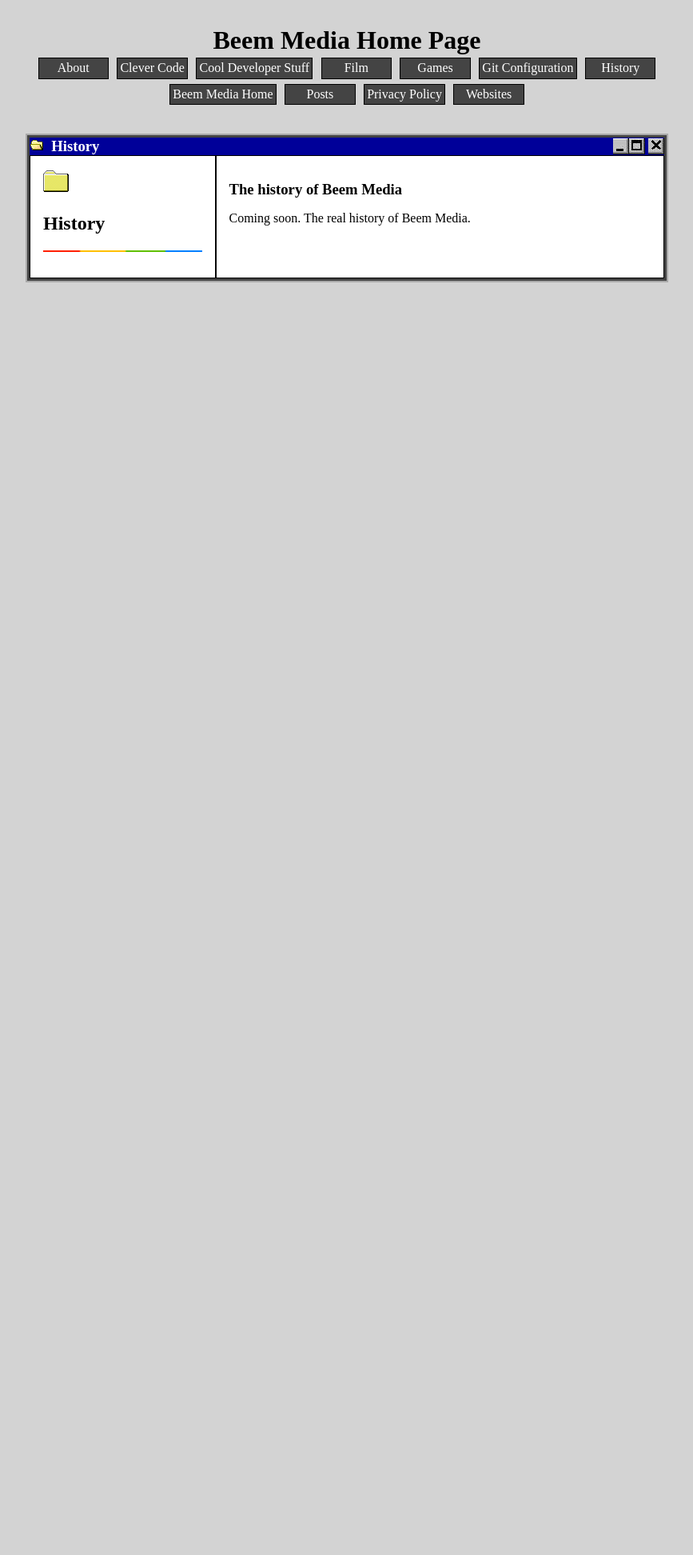
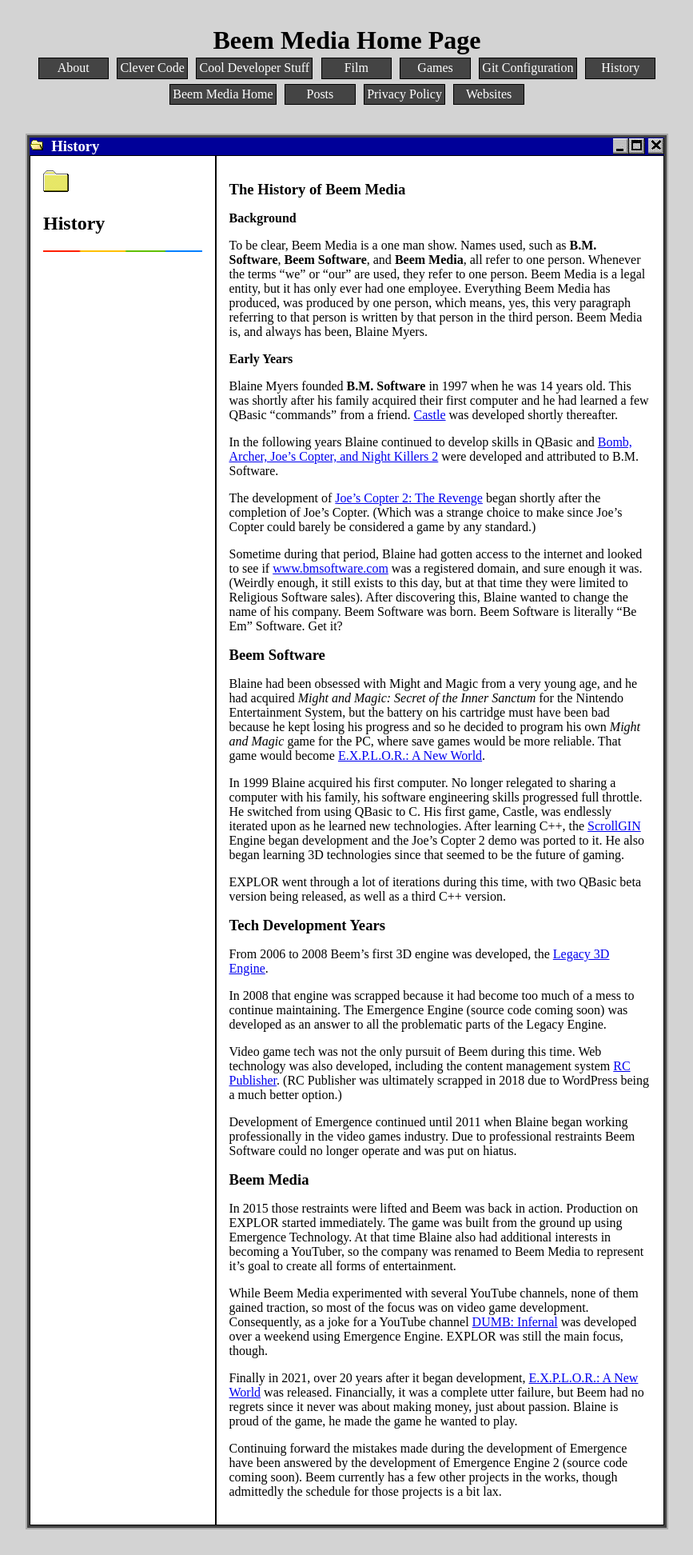
Before and after one commit to beemfx/beemfx.github.io, a Jekyll site: the page built from history.markdown, in a window 1280 px wide. Shown: the whole page at 80% size, without its empty margins (206-1073 px from the left). Built offline with Jekyll 4.4.1, drawn with Linux system fonts in a browser that asks for light colours; before the commit the page ends 900 px from its top, so only the background shows below that.

Commit message:
[HP] Add an actual history of beem.

```diff
--- a/history.markdown
+++ b/history.markdown
@@ -3,5 +3,41 @@ layout: page
 title: "History"
 permalink: /history/
 ---
-## The history of Beem Media
-Coming soon. The real history of Beem Media.
+## The History of Beem Media
+
+### Background
+To be clear, Beem Media is a one man show. Names used, such as **B.M. Software**, **Beem Software**, and **Beem Media**, all refer to one person. Whenever the terms "we" or "our" are used, they refer to one person. Beem Media is a legal entity, but it has only ever had one employee. Everything Beem Media has produced, was produced by one person, which means, yes, this very paragraph referring to that person is written by that person in the third person. Beem Media is, and always has been, Blaine Myers.
+
+### Early Years
+Blaine Myers founded **B.M. Software** in 1997 when he was 14 years old. This was shortly after his family acquired their first computer and he had learned a few QBasic "commands" from a friend. [Castle](https://github.com/beemfx/Castle) was developed shortly thereafter.
+
+In the following years Blaine continued to develop skills in QBasic and [Bomb, Archer, Joe's Copter, and Night Killers 2](https://github.com/beemfx/Beem.Media/tree/master/games) were developed and attributed to B.M. Software.
+
+The development of [Joe's Copter 2: The Revenge](https://github.com/beemfx/ScrollGIN) began shortly after the completion of Joe's Copter. (Which was a strange choice to make since Joe's Copter could barely be considered a game by any standard.)
+
+Sometime during that period, Blaine had gotten access to the internet and looked to see if [www.bmsoftware.com](http://bmsoftware.com/biblical/index.htm) was a registered domain, and sure enough it was. (Weirdly enough, it still exists to this day, but at that time they were limited to Religious Software sales). After discovering this, Blaine wanted to change the name of his company. Beem Software was born. Beem Software is literally "Be Em" Software. Get it?
+
+## Beem Software
+Blaine had been obsessed with Might and Magic from a very young age, and he had acquired *Might and Magic: Secret of the Inner Sanctum* for the Nintendo Entertainment System, but the battery on his cartridge must have been bad because he kept losing his progress and so he decided to program his own *Might and Magic* game for the PC, where save games would be more reliable. That game would become [E.X.P.L.O.R.: A New World](https://store.steampowered.com/app/1387120/EXPLOR_A_New_World/).
+
+In 1999 Blaine acquired his first computer. No longer relegated to sharing a computer with his family, his software engineering skills progressed full throttle. He switched from using QBasic to C. His first game, Castle, was endlessly iterated upon as he learned new technologies. After learning C++, the [ScrollGIN](https://github.com/beemfx/ScrollGIN) Engine began development and the Joe's Copter 2 demo was ported to it. He also began learning 3D technologies since that seemed to be the future of gaming.
+
+EXPLOR went through a lot of iterations during this time, with two QBasic beta version being released, as well as a third C++ version.
+
+## Tech Development Years
+From 2006 to 2008 Beem's first 3D engine was developed, the [Legacy 3D Engine](https://github.com/beemfx/Beem.Media/tree/master/games/Legacy-Engine).
+
+In 2008 that engine was scrapped because it had become too much of a mess to continue maintaining. The Emergence Engine (source code coming soon) was developed as an answer to all the problematic parts of the Legacy Engine.
+
+Video game tech was not the only pursuit of Beem during this time. Web technology was also developed, including the content management system [RC Publisher](https://github.com/beemfx/RCPublisher). (RC Publisher was ultimately scrapped in 2018 due to WordPress being a much better option.)
+
+Development of Emergence continued until 2011 when Blaine began working professionally in the video games industry. Due to professional restraints Beem Software could no longer operate and was put on hiatus.
+
+## Beem Media
+In 2015 those restraints were lifted and Beem was back in action. Production on EXPLOR started immediately. The game was built from the ground up using Emergence Technology. At that time Blaine also had additional interests in becoming a YouTuber, so the company was renamed to Beem Media to represent it's goal to create all forms of entertainment.
+
+While Beem Media experimented with several YouTube channels, none of them gained traction, so most of the focus was on video game development. Consequently, as a joke for a YouTube channel [DUMB: Infernal](https://store.steampowered.com/app/1208370/DUMB_Infernal/) was developed over a weekend using Emergence Engine. EXPLOR was still the main focus, though.
+
+Finally in 2021, over 20 years after it began development, [E.X.P.L.O.R.: A New World](https://store.steampowered.com/app/1387120/EXPLOR_A_New_World/) was released. Financially, it was a complete utter failure, but Beem had no regrets since it never was about making money, just about passion. Blaine is proud of the game, he made the game he wanted to play.
+
+Continuing forward the mistakes made during the development of Emergence have been answered by the development of Emergence Engine 2 (source code coming soon). Beem currently has a few other projects in the works, though admittedly the schedule for those projects is a bit lax.
```
